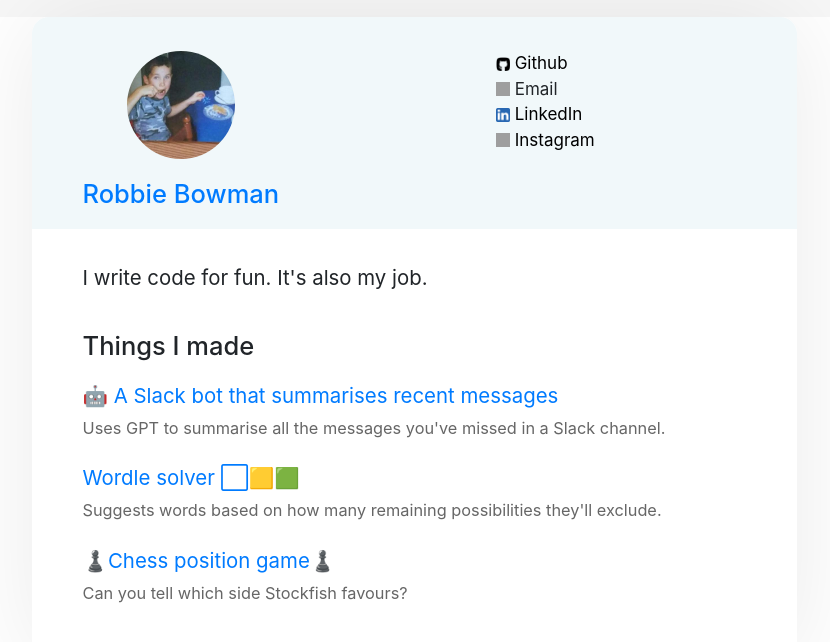
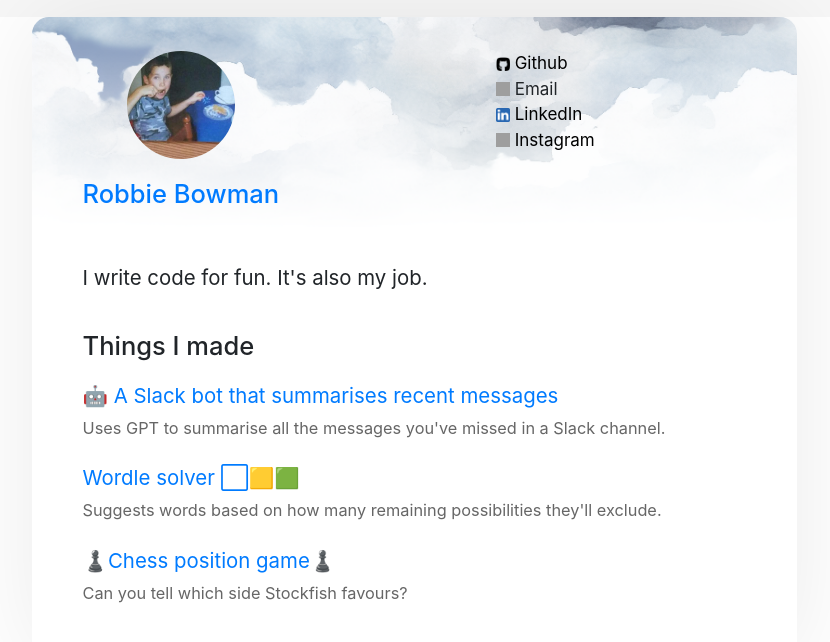
Before and after one commit to robbiebowman/nextjs-blog, a Next.js app: page / in a window 1280 px wide. Shown: the top 642 px of the page, without its empty margins (226-1056 px from the left). Built offline with nearby package versions, Linux system fonts and the light colour scheme; grey boxes are pictures that could not be loaded.

Commit message:
Add header background image

```diff
--- a/components/layout.module.css
+++ b/components/layout.module.css
@@ -14,6 +14,10 @@
     background-color: rgb(241, 248, 250);
     align-items: flex-start;
     border-radius: 1rem 1rem 0 0;
+    background-image: url('/images/sky-bg.png');
+    background-position: bottom;
+    background-size: cover;
+    background-repeat: no-repeat;
 }
 
 .mainContent {
```
Also changed, not shown: public/images/sky-bg.png (added).
